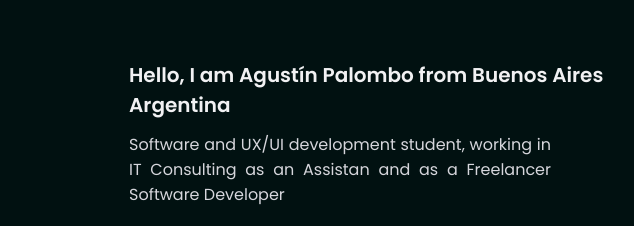
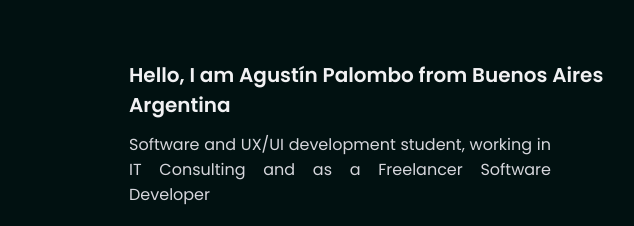
Before and after one commit to AgusPalombo/AgusPalombo.github.io, a plain HTML site: page index.html in a window 1280 px wide. Shown: the part 1040-1266 px from the top of the page, 593-1227 px from the left. Drawn offline with nearby package versions, Linux system fonts and the light colour scheme; a script that the page names is missing; a web font is replaced by a local one.

Commit message:
Update index.html

```diff
--- a/index.html
+++ b/index.html
@@ -193,7 +193,7 @@
 
                 <div class="about__data">
                     <h3 class="about__heading">Hello, I am Agustín Palombo from Buenos Aires Argentina</h3>
-                    <p class="about__description">Software and UX/UI development student, working in IT Consulting as an Assistan and as a Freelancer Software Developer</p>
+                    <p class="about__description">Software and UX/UI development student, working in IT Consulting and as a Freelancer Software Developer</p>
 
                     <div class="about__info grid">
                         <div class="about__box">
```
